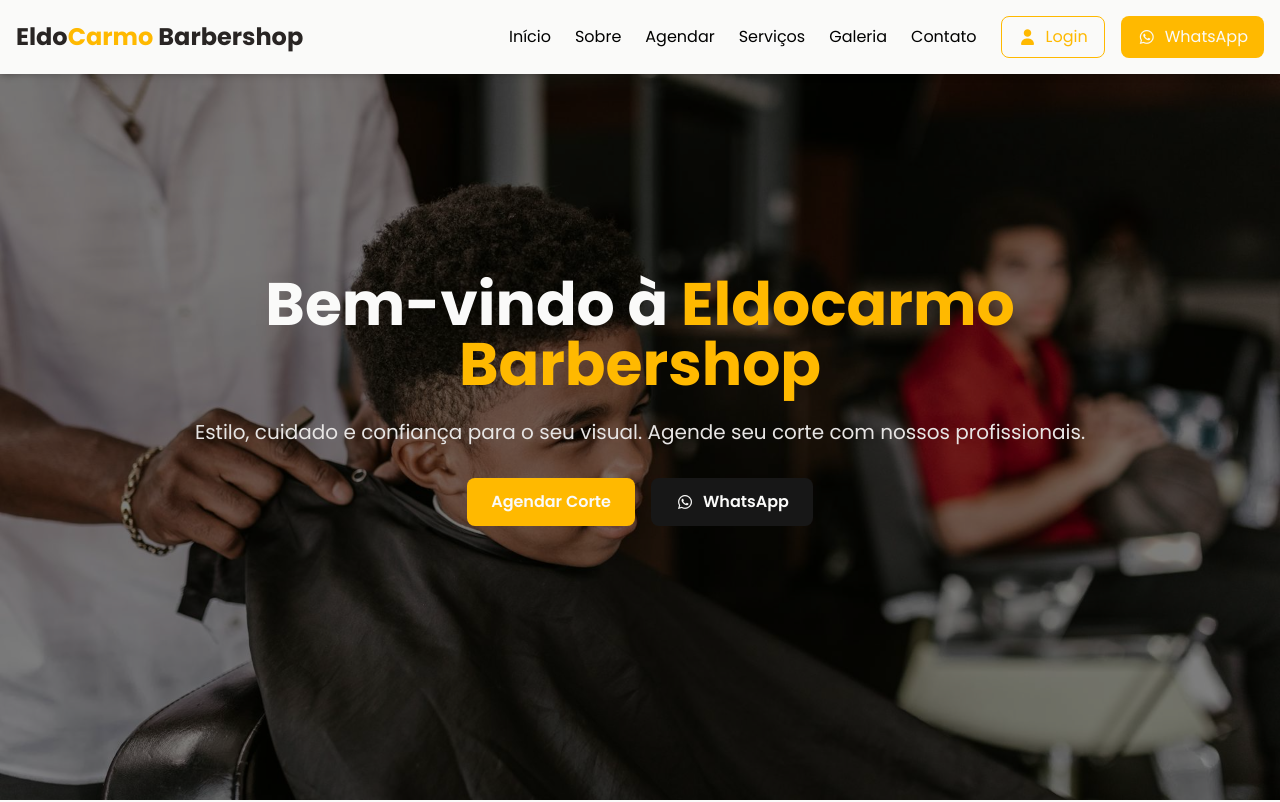
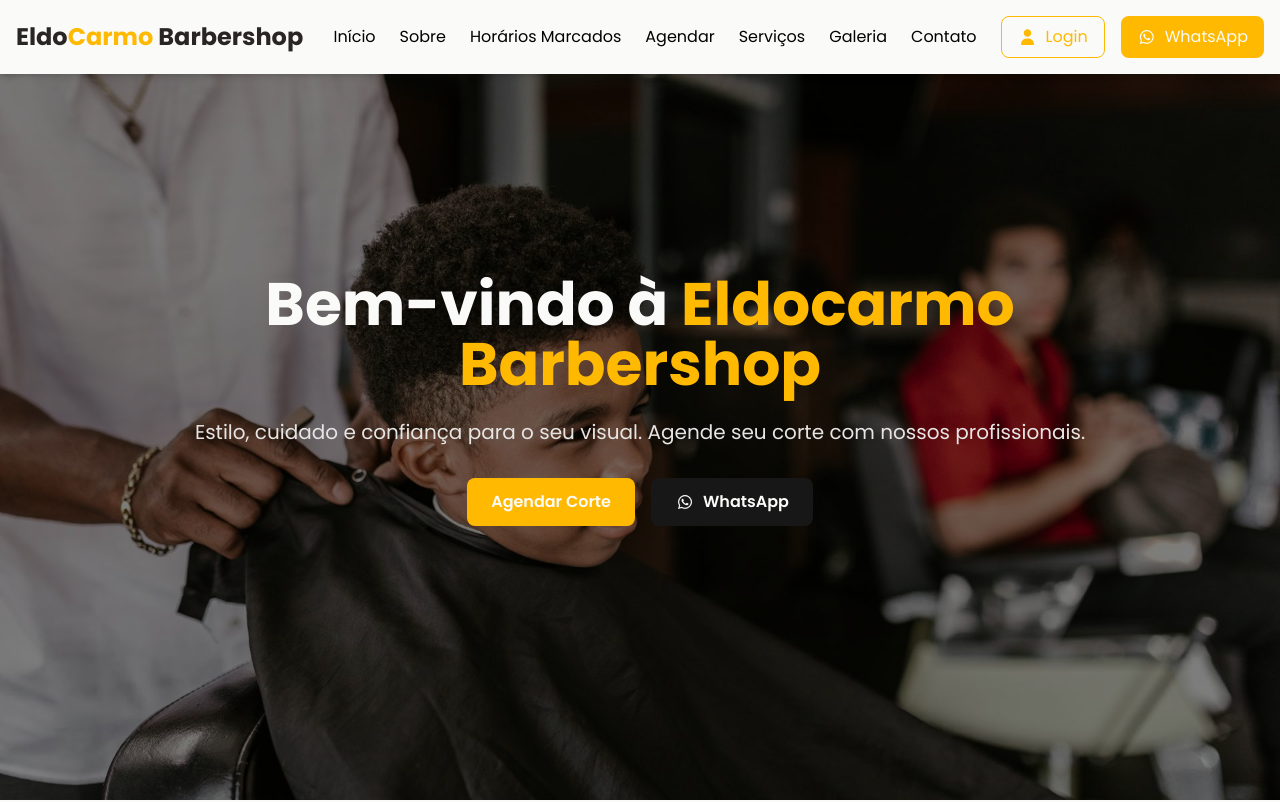
Before and after one commit to nsimba-afonso-nwayami/eldocarmo-barbershop, a React (Vite) app: page / in a window 1280 px wide. Shown: the top 802 px of the page. Built offline with nearby package versions, Linux system fonts and the light colour scheme.

Commit message:
Link de horários marcados adicionado

```diff
--- a/src/components/header/Header.jsx
+++ b/src/components/header/Header.jsx
@@ -50,6 +50,9 @@ export default function Header() {
           <Link to="/sobre" className="hover:text-amber-400 transition-colors">
             Sobre
           </Link>
+          <Link to="/horarios-marcados" className="hover:text-amber-400 transition-colors">
+            Horários Marcados
+          </Link>
           <Link
             to="/agendar"
             className="hover:text-amber-400 transition-colors"
```
